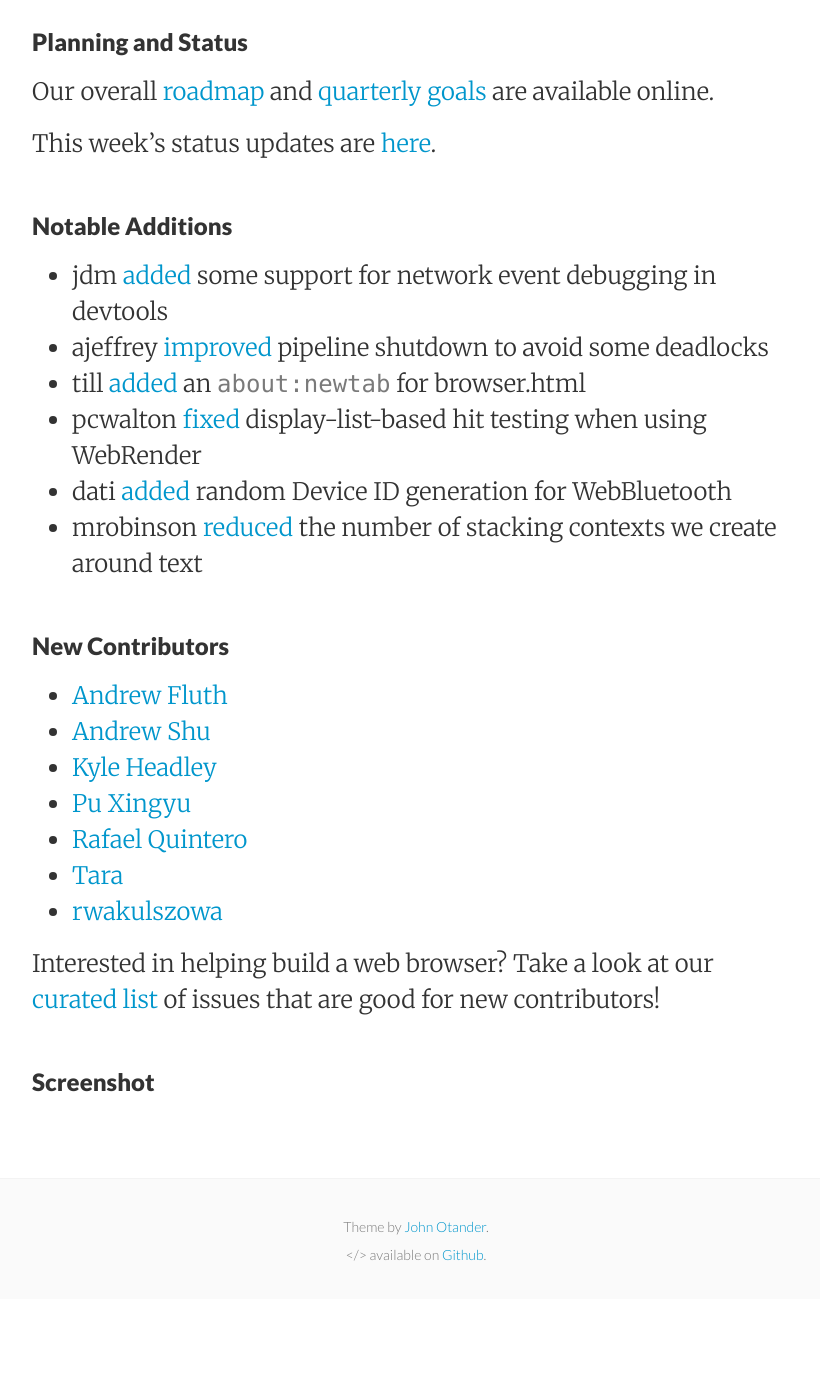
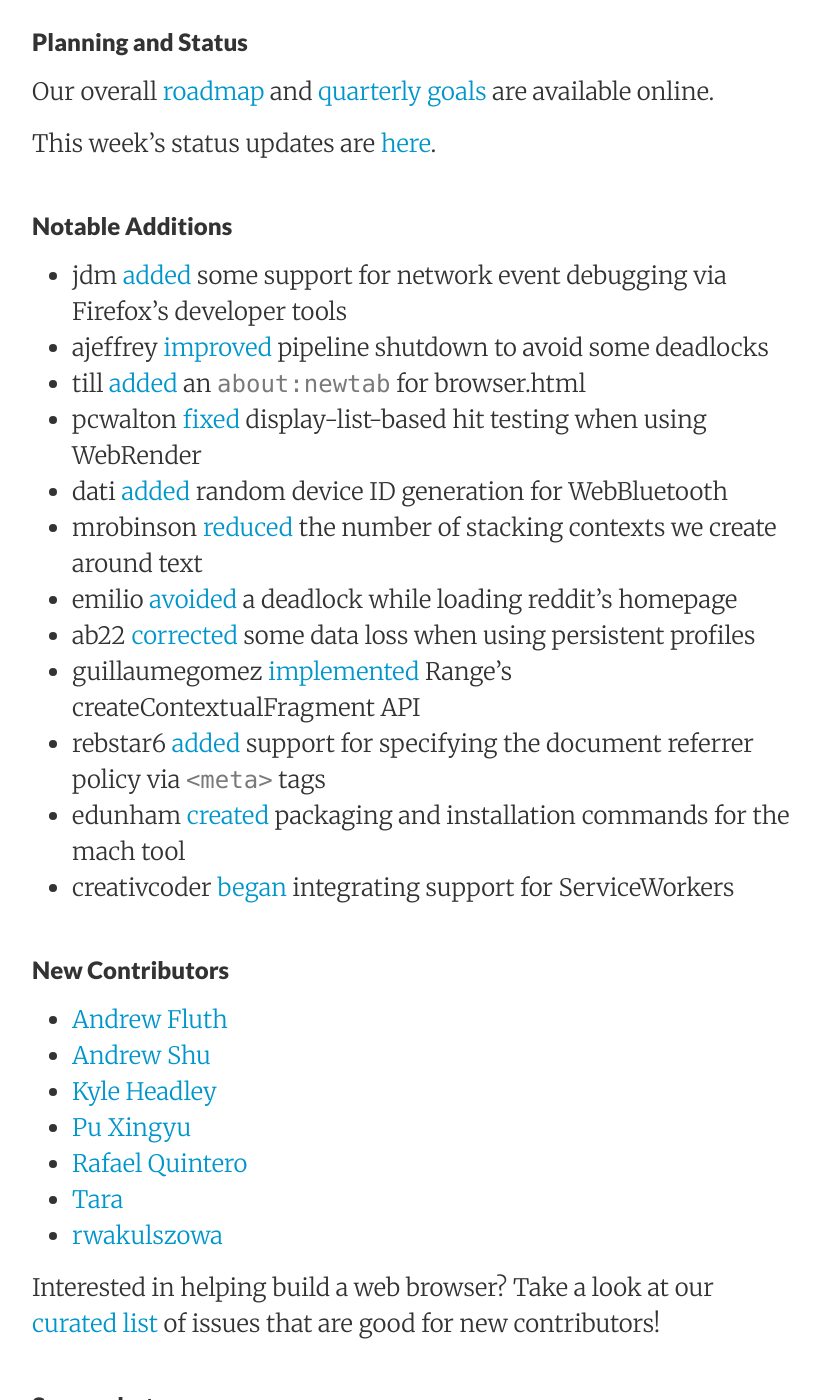
Before and after one commit to servo/blog.servo.org, a Jekyll site: the page built from _posts/2016-06-06-twis-66.md, in a window 1280 px wide and 1400 px high, scrolled down 455 px. Shown: the whole window, without its empty margins (224-1044 px from the left). Built offline with Jekyll 4.4.1, drawn with Linux system fonts in a browser that asks for light colours; before the commit the page ends 1754 px from its top, so only the background shows below that; some of the changed text lies outside the part shown.

Commit message:
More notable things.

```diff
--- a/_posts/2016-06-06-twis-66.md
+++ b/_posts/2016-06-06-twis-66.md
@@ -16,12 +16,18 @@ This week's status updates are [here](http://statusupdates.dev.mozaws.net/projec
 
 ### Notable Additions
 
- - jdm [added](https://github.com/servo/servo/pull/11593) some support for network event debugging in devtools
+ - jdm [added](https://github.com/servo/servo/pull/11593) some support for network event debugging via Firefox's developer tools
  - ajeffrey [improved](https://github.com/servo/servo/pull/11585) pipeline shutdown to avoid some deadlocks
  - till [added](https://github.com/servo/servo.org/pull/23) an `about:newtab` for browser.html
  - pcwalton [fixed](https://github.com/servo/servo/pull/11537) display-list-based hit testing when using WebRender
- - dati [added](https://github.com/servo/servo/pull/11523) random Device ID generation for WebBluetooth
+ - dati [added](https://github.com/servo/servo/pull/11523) random device ID generation for WebBluetooth
  - mrobinson [reduced](https://github.com/servo/servo/pull/11035) the number of stacking contexts we create around text
+ - emilio [avoided](https://github.com/servo/servo/pull/11545) a deadlock while loading reddit's homepage
+ - ab22 [corrected](https://github.com/servo/servo/pull/11497) some data loss when using persistent profiles
+ - guillaumegomez [implemented](https://github.com/servo/servo/pull/11496) Range's createContextualFragment API
+ - rebstar6 [added](https://github.com/servo/servo/pull/11468) support for specifying the document referrer policy via `<meta>` tags
+ - edunham [created](https://github.com/servo/servo/pull/11210) packaging and installation commands for the mach tool
+ - creativcoder [began](https://github.com/servo/servo/pull/11114) integrating support for ServiceWorkers
 
 ### New Contributors
 
```
Also changed, not shown: other parts of _posts/2016-06-06-twis-66.md (+2 -0 lines).
